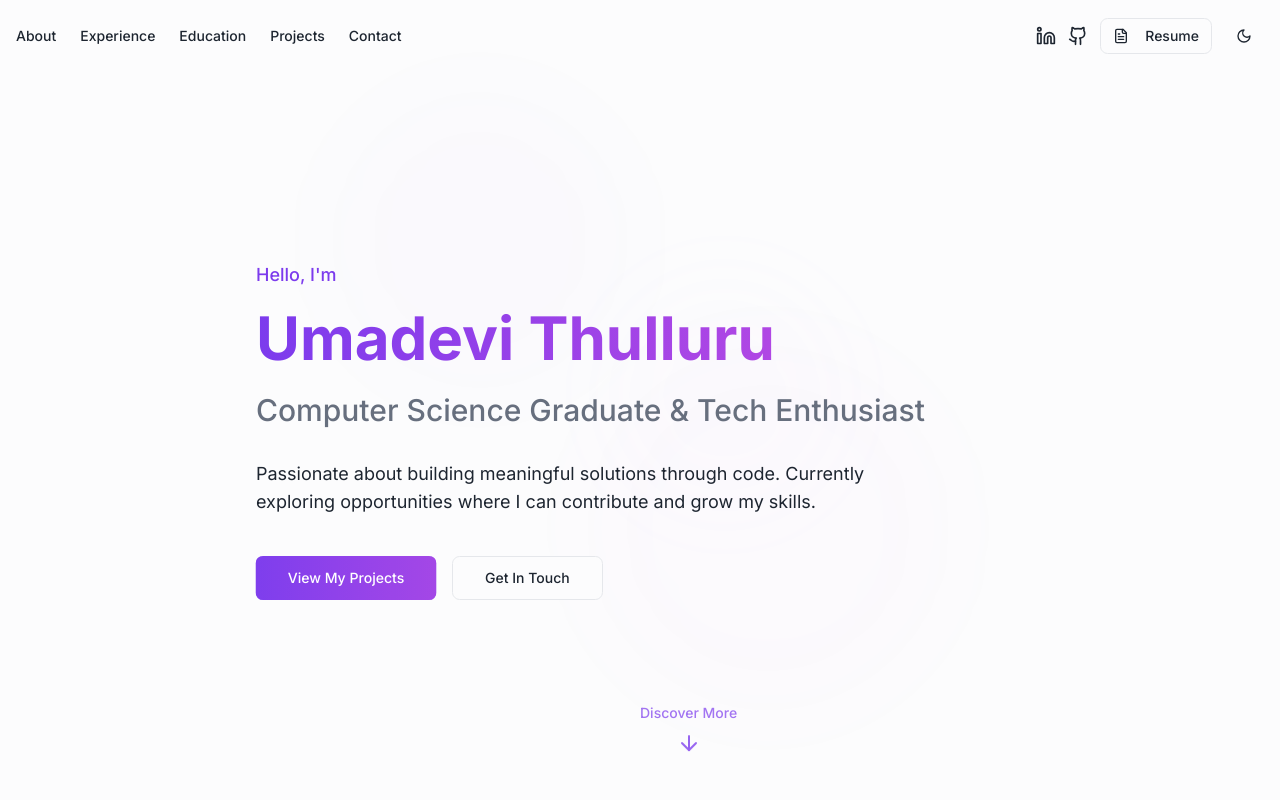
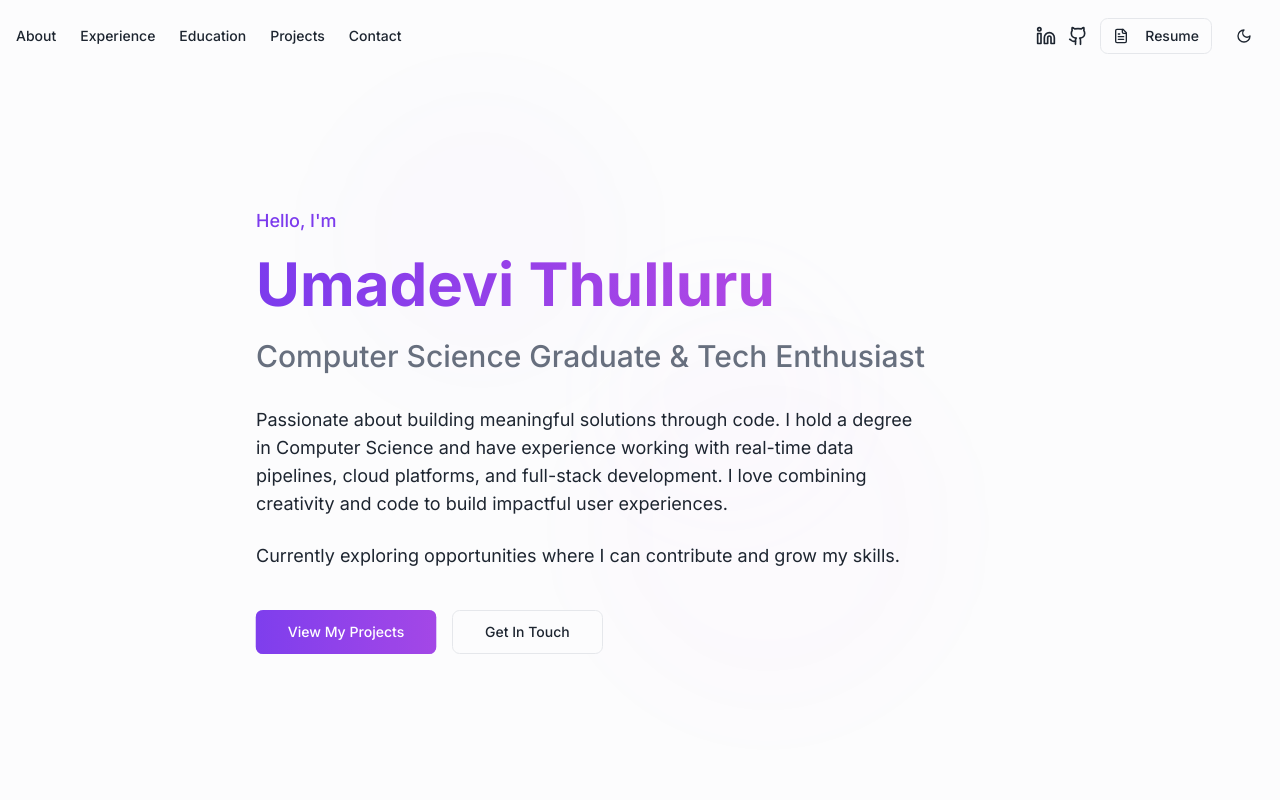
Before and after one commit to umasunshine002/portfolio-website, a React (Vite) app: page / in a window 1280 px wide. Shown: the top 800 px of the page. Built offline with nearby package versions, Linux system fonts and the light colour scheme.

Commit message:
Update HeroSection.tsx

```diff
--- a/src/components/HeroSection.tsx
+++ b/src/components/HeroSection.tsx
@@ -1,5 +1,3 @@
-
-import { ArrowDown } from "lucide-react";
 import { Button } from "@/components/ui/button";
 import { useEffect, useRef } from "react";
 
@@ -7,56 +5,45 @@ const HeroSection = () => {
   const textElements = useRef<(HTMLParagraphElement | HTMLHeadingElement | HTMLDivElement | null)[]>([]);
 
   useEffect(() => {
-    // Add animation to text elements
+    // Animate text elements
     textElements.current.forEach((element, index) => {
       if (!element) return;
 
       setTimeout(() => {
-        element.classList.add('opacity-100', 'translate-y-0');
+        element.classList.add("opacity-100", "translate-y-0");
       }, index * 200);
     });
 
-    // Background animation
-    const bg1 = document.querySelector('.bg-element-1');
-    const bg2 = document.querySelector('.bg-element-2');
-    const bg3 = document.querySelector('.bg-element-3');
+    // Animate background
+    const bg1 = document.querySelector(".bg-element-1");
+    const bg2 = document.querySelector(".bg-element-2");
+    const bg3 = document.querySelector(".bg-element-3");
 
     if (bg1 && bg2 && bg3) {
       setTimeout(() => {
-        bg1.classList.add('opacity-30');
-        bg2.classList.add('opacity-30');
-        bg3.classList.add('opacity-20');
+        bg1.classList.add("opacity-30");
+        bg2.classList.add("opacity-30");
+        bg3.classList.add("opacity-20");
       }, 300);
     }
 
-    // Mouse move parallax effect
+    // Parallax effect
     const handleMouseMove = (e: MouseEvent) => {
       const x = e.clientX / window.innerWidth;
       const y = e.clientY / window.innerHeight;
 
-      if (bg1) {
-        (bg1 as HTMLElement).style.transform = `translate(${x * 20}px, ${y * 20}px)`;
-      }
-
-      if (bg2) {
-        (bg2 as HTMLElement).style.transform = `translate(${-x * 30}px, ${-y * 30}px)`;
-      }
-
-      if (bg3) {
-        (bg3 as HTMLElement).style.transform = `translate(${x * -15}px, ${y * 15}px) rotate(${x * 5}deg)`;
-      }
+      if (bg1) (bg1 as HTMLElement).style.transform = `translate(${x * 20}px, ${y * 20}px)`;
+      if (bg2) (bg2 as HTMLElement).style.transform = `translate(${-x * 30}px, ${-y * 30}px)`;
+      if (bg3) (bg3 as HTMLElement).style.transform = `translate(${x * -15}px, ${y * 15}px) rotate(${x * 5}deg)`;
     };
 
-    window.addEventListener('mousemove', handleMouseMove);
-
-    return () => {
-      window.removeEventListener('mousemove', handleMouseMove);
-    };
+    window.addEventListener("mousemove", handleMouseMove);
+    return () => window.removeEventListener("mousemove", handleMouseMove);
   }, []);
 
   return (
     <div className="min-h-screen flex flex-col justify-center relative overflow-hidden">
-      {/* Background elements with smooth transitions */}
+      {/* Background visuals */}
       <div className="absolute inset-0 overflow-hidden">
         <div className="absolute inset-0 bg-hero-pattern opacity-0 transition-opacity duration-1000"></div>
         <div className="absolute top-20 left-1/4 w-80 h-80 bg-primary/5 rounded-full blur-3xl opacity-0 transition-all duration-1500 bg-element-1"></div>
@@ -66,38 +53,45 @@ const HeroSection = () => {
 
       <div className="container mx-auto px-4 z-10 mt-16">
         <div className="max-w-3xl mx-auto text-center md:text-left">
-          <div>
           <p
-              ref={el => textElements.current[0] = el}
+            ref={(el) => (textElements.current[0] = el)}
             className="text-lg font-medium text-primary mb-4 opacity-0 -translate-y-10 transition-all duration-700 animate-float"
           >
             Hello, I'm
           </p>
 
           <h1
-              ref={el => textElements.current[1] = el}
+            ref={(el) => (textElements.current[1] = el)}
             className="text-5xl md:text-6xl font-bold mb-6 opacity-0 -translate-y-10 transition-all duration-700 bg-gradient-to-r from-primary to-accent bg-clip-text text-transparent animate-gradient-x"
           >
             Umadevi Thulluru
           </h1>
 
           <h2
-              ref={el => textElements.current[2] = el}
+            ref={(el) => (textElements.current[2] = el)}
             className="text-2xl md:text-3xl text-muted-foreground font-medium mb-8 opacity-0 -translate-y-10 transition-all duration-700"
           >
             Computer Science Graduate & Tech Enthusiast
           </h2>
 
           <p
-              ref={el => textElements.current[3] = el}
+            ref={(el) => (textElements.current[3] = el)}
+            className="text-lg mb-6 max-w-2xl mx-auto md:mx-0 opacity-0 -translate-y-10 transition-all duration-700"
+          >
+            Passionate about building meaningful solutions through code. I hold a degree in Computer Science and have
+            experience working with real-time data pipelines, cloud platforms, and full-stack development. I love
+            combining creativity and code to build impactful user experiences.
+          </p>
+
+          <p
+            ref={(el) => (textElements.current[4] = el)}
             className="text-lg mb-10 max-w-2xl mx-auto md:mx-0 opacity-0 -translate-y-10 transition-all duration-700"
           >
-              Passionate about building meaningful solutions through code.
             Currently exploring opportunities where I can contribute and grow my skills.
           </p>
 
           <div
-              ref={el => textElements.current[4] = el}
+            ref={(el) => (textElements.current[5] = el)}
             className="flex flex-col sm:flex-row items-center justify-center md:justify-start gap-4 opacity-0 -translate-y-10 transition-all duration-700"
           >
             <Button size="lg" className="relative overflow-hidden group animate-pulse-subtle">
@@ -115,17 +109,6 @@ const HeroSection = () => {
             </Button>
           </div>
         </div>
-
-          <div
-            className="absolute bottom-8 left-1/2 transform -translate-x-1/2 animate-bounce opacity-0 transition-opacity delay-1000 duration-1000"
-            style={{ animationDelay: "1.5s", opacity: 1 }}
-          >
-            <a href="#about" aria-label="Scroll down" className="hover:text-primary transition-colors hover:scale-125 transform transition-transform duration-300 flex flex-col items-center">
-              <span className="mb-2 text-sm font-medium text-primary/70">Discover More</span>
-              <ArrowDown size={24} className="text-primary animate-pulse" />
-            </a>
-          </div>
-        </div>
       </div>
     </div>
   );
```
Lines whose indentation alone changed are shown as unchanged.
